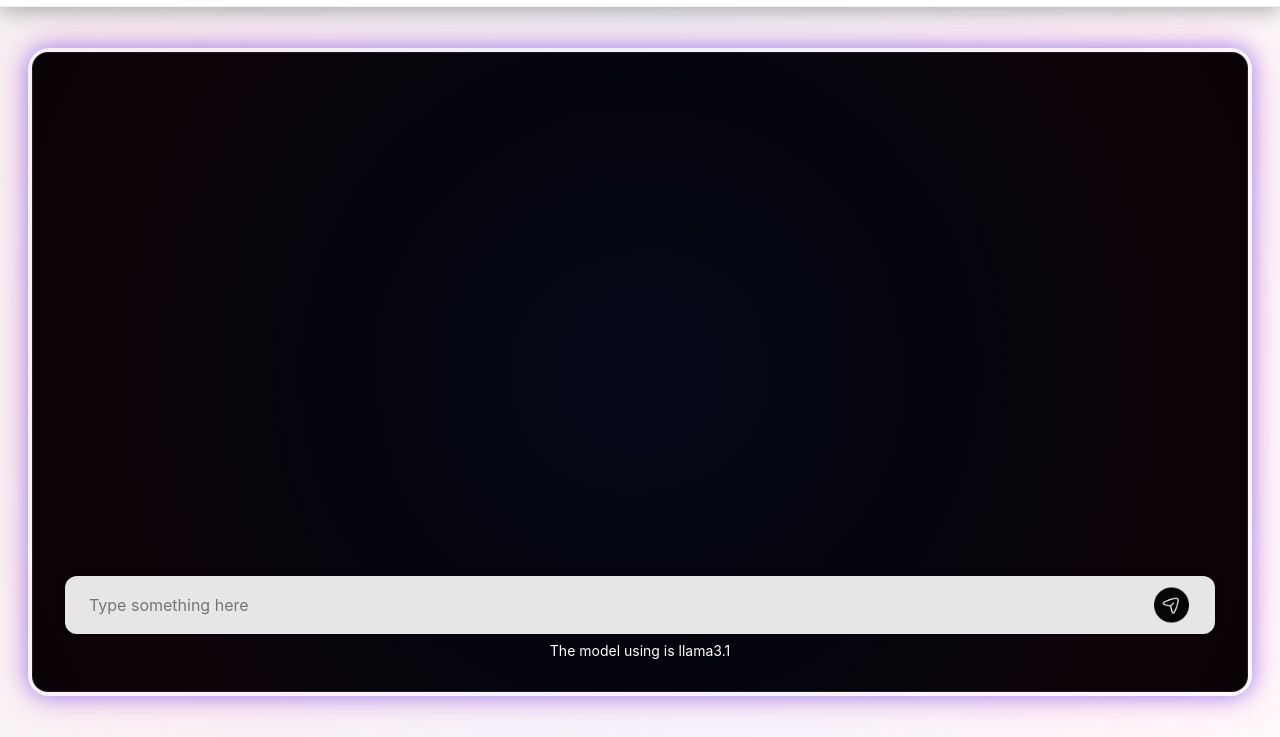
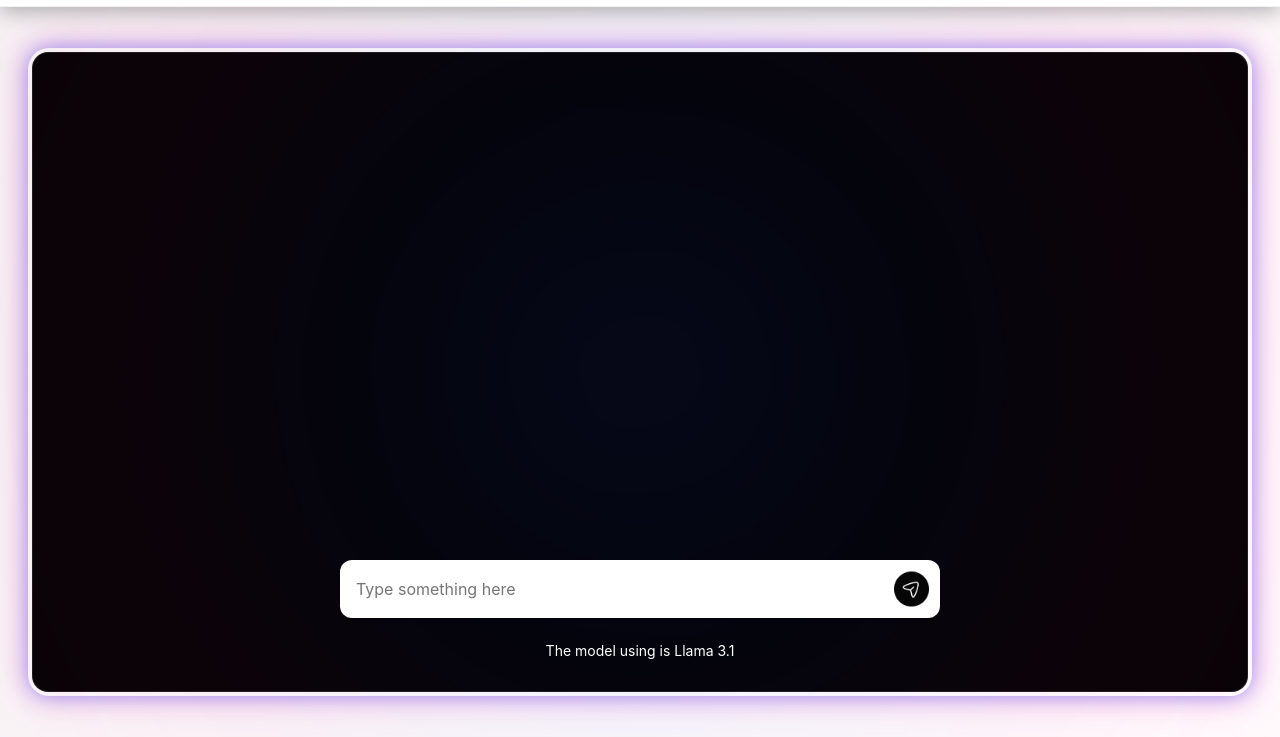
Before and after one commit to MarcusMQF/ChatCraft, a website: page index.html in a window 1280 px wide. Shown: the part 63-800 px from the top of the page. Drawn offline with Linux system fonts and the light colour scheme.

Commit message:
Improve the web visualization

```diff
--- a/chat.js
+++ b/chat.js
@@ -182,6 +182,7 @@ class ChatBot {
 // Initialize the chat bot when the page loads
 document.addEventListener('DOMContentLoaded', () => {
     new ChatBot();
+    typeModelInfo(); // Start the typing effect
 });
 
 function formatAIResponse(text) {
@@ -202,3 +203,27 @@ function formatAIResponse(text) {
 
     return formatted;
 }
+
+function typeModelInfo() {
+    const modelInfo = document.querySelector('.model-info');
+    const text = "The model using is Llama 3.1";
+    modelInfo.textContent = "\u00A0";  // Add non-breaking space as placeholder
+    let index = 0;
+    modelInfo.classList.add('typing-effect');
+
+    function typeChar() {
+        modelInfo.textContent = text.substring(0, index) || "\u00A0";  // Keep space if empty
+        index++;
+
+        if (index > text.length) {
+            setTimeout(() => {
+                index = 0;
+                typeChar();
+            }, 5000);
+        } else {
+            setTimeout(typeChar, 100);
+        }
+    }
+
+    typeChar();
+}
--- a/index.html
+++ b/index.html
@@ -31,7 +31,7 @@
                     <img src="images/sendbutton.png" alt="Send message icon" class="send-icon">
                 </button>
             </div>
-            <p class="model-info">The model using is llama3.1</p>
+            <p class="model-info"></p>
         </div>
     </main>
     <script src="chat.js"></script>
--- a/styles.css
+++ b/styles.css
@@ -78,12 +78,17 @@ h1 {
     padding: 0.8rem 1.5rem;
     border-radius: 8px;
     transition: all 0.3s ease;
-    background: #f5f5f5;
+    background: #ffffff;
 }
 
 .github-link:hover {
-    background: #ebebeb;
+    background: #000000;
     transform: translateY(-5px);
+    color: #ffffff;
+}
+
+.github-link:hover .github-icon {
+    content: url('images/github2.png');
 }
 
 .github-icon {
@@ -159,30 +164,24 @@ h1 {
 .input-wrapper {
     position: relative;
     width: 100%;
-    margin-top: 1.5rem;
+    max-width: 600px;
+    margin: 2rem auto 0;
 }
 
 .chat-input {
     width: 100%;
-    padding: 1.2rem 1.5rem;
-    padding-right: 4rem;
+    padding: 1.2rem 1rem;
+    padding-right: 5rem;
     border: none;
     border-radius: 12px;
     font-size: 1rem;
-    background-color: rgba(255, 255, 255, 0.9);
+    background-color: var(--input-bg);
     outline: none;
-    transition: all 0.3s ease;
-    box-shadow: 0 2px 10px rgba(0, 0, 0, 0.1);
-}
-
-.chat-input:focus {
-    background-color: #ffffff;
-    box-shadow: 0 4px 20px rgba(0, 0, 0, 0.15);
 }
 
 .send-button {
     position: absolute;
-    right: 18px;
+    right: 3px;
     top: 50%;
     transform: translateY(-50%);
     background: none;
@@ -208,18 +207,32 @@ h1 {
 .model-info {
     color: var(--primary-bg);
     font-size: 0.875rem;
-    margin-top: 0.5rem;
+    margin-top: 1.5rem;
     text-align: center;
+    min-height: 1.2em;
+    opacity: 0;
+    animation: fadeIn 0.3s ease forwards;
+}
+
+@keyframes fadeIn {
+    to {
+        opacity: 1;
+    }
+}
+
+@keyframes blink {
+    50% { opacity: 0; }
 }
 
 .messages-container {
     flex-grow: 1;
     overflow-y: auto;
     margin-bottom: 1rem;
+    margin-right: -1rem;
+    padding-right: 1rem;
     display: flex;
     flex-direction: column;
     gap: 1rem;
-    /* Modern scrollbar styling */
     scrollbar-width: thin;
     scrollbar-color: rgba(255, 255, 255, 0.2) transparent;
 }
@@ -227,16 +240,19 @@ h1 {
 /* For Webkit browsers (Chrome, Safari, etc.) */
 .messages-container::-webkit-scrollbar {
     width: 8px;
+    position: absolute;
+    right: 0;
 }
 
 .messages-container::-webkit-scrollbar-track {
     background: transparent;
+    margin: 1rem 0;
 }
 
 .messages-container::-webkit-scrollbar-thumb {
-    background-color: rgba(255, 255, 255, 1);
+    background-color: rgba(255, 255, 255, 0.3);
     border-radius: 20px;
-    border: transparent;
+    border: 2px solid var(--secondary-bg);
 }
 
 .message {
```
Also changed, not shown: images/github2.png (added).
